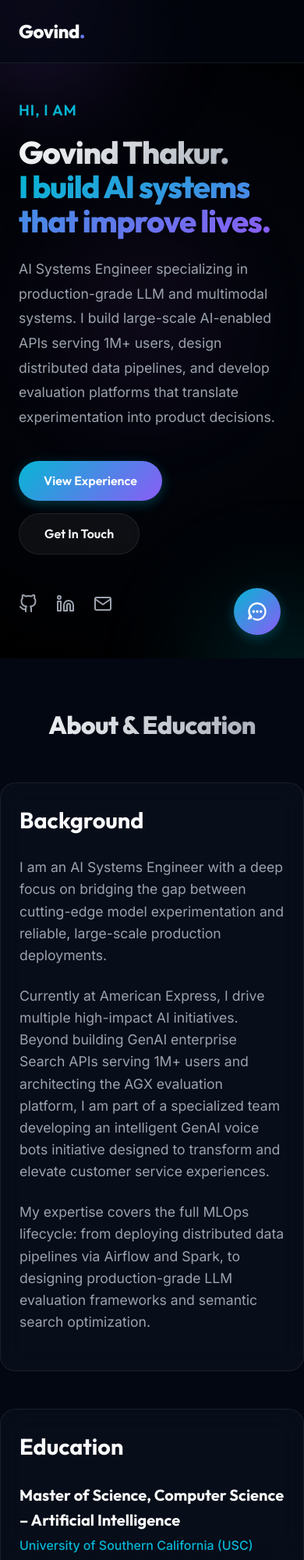
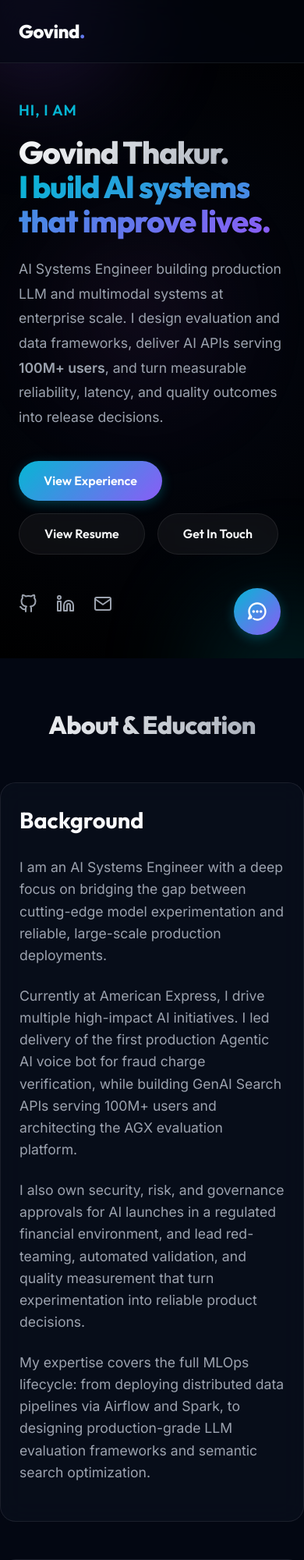
Before and after one commit to GThakur26/govind-thakur.github.io, a plain HTML site: page index.html in a window 390 px wide. Shown: the top 2000 px of the page at 78% size. Drawn offline with Linux system fonts and the light colour scheme.

Commit message:
feat: refresh portfolio from latest resume
Refresh portfolio content from the latest resume, including current American Express AI work, Agentic AI voice bot, governance, evaluation, and 100M+ user scale.

```diff
--- a/index.html
+++ b/index.html
@@ -883,12 +883,13 @@
                 <span class="gradient-accent">I build AI systems that improve lives.</span>
             </h1>
             <p class="hero-description">
-                AI Systems Engineer specializing in production-grade LLM and multimodal systems. I build large-scale
-                AI-enabled APIs serving 1M+ users, design distributed data pipelines, and develop evaluation platforms
-                that translate experimentation into product decisions.
+                AI Systems Engineer building production LLM and multimodal systems at enterprise scale. I design
+                evaluation and data frameworks, deliver AI APIs serving <strong>100M+ users</strong>, and turn measurable
+                reliability, latency, and quality outcomes into release decisions.
             </p>
             <div class="hero-buttons">
                 <a href="#experience" class="btn btn-primary">View Experience</a>
+                <a href="https://resume.govindthakur.com/resume.pdf" target="_blank" class="btn btn-secondary">View Resume</a>
                 <a href="mailto:govind.thakur11@gmail.com" class="btn btn-secondary">Get In Touch</a>
             </div>
 
@@ -929,10 +930,12 @@
                 <div class="about-text">
                     <p>I am an AI Systems Engineer with a deep focus on bridging the gap between cutting-edge model
                         experimentation and reliable, large-scale production deployments.</p>
-                    <p>Currently at American Express, I drive multiple high-impact AI initiatives. Beyond building GenAI
-                        enterprise Search APIs serving 1M+ users and architecting the AGX evaluation platform, I am part
-                        of a specialized team developing an intelligent GenAI voice bots initiative designed to
-                        transform and elevate customer service experiences.</p>
+                    <p>Currently at American Express, I drive multiple high-impact AI initiatives. I led delivery of the
+                        first production Agentic AI voice bot for fraud charge verification, while building GenAI Search
+                        APIs serving 100M+ users and architecting the AGX evaluation platform.</p>
+                    <p>I also own security, risk, and governance approvals for AI launches in a regulated financial
+                        environment, and lead red-teaming, automated validation, and quality measurement that turn
+                        experimentation into reliable product decisions.</p>
                     <p>My expertise covers the full MLOps lifecycle: from deploying distributed data pipelines via
                         Airflow and Spark, to designing production-grade LLM evaluation frameworks and semantic search
                         optimization.</p>
@@ -964,12 +967,14 @@
             <div class="glass-card skill-group reveal">
                 <h3>Core Competencies</h3>
                 <div class="skill-tags">
+                    <div class="skill-tag">Agentic AI</div>
                     <div class="skill-tag">AI Engineering</div>
                     <div class="skill-tag">ML Systems</div>
                     <div class="skill-tag">LLMs</div>
                     <div class="skill-tag">Semantic Search</div>
                     <div class="skill-tag">Generative AI</div>
                     <div class="skill-tag">RAG</div>
+                    <div class="skill-tag">Evaluation</div>
                     <div class="skill-tag">Deep Learning</div>
                 </div>
             </div>
@@ -988,6 +993,7 @@
                     <div class="skill-tag">PyTorch</div>
                     <div class="skill-tag">Docker</div>
                     <div class="skill-tag">AWS (SageMaker, EC2, S3)</div>
+                    <div class="skill-tag">Airflow</div>
                 </div>
             </div>
 
@@ -1023,14 +1029,19 @@
                     </div>
                     <ul class="exp-bullets">
                         <li>Designed and maintained production Search APIs (Python, Java) powering GenAI Search for
-                            <strong>1M+ monthly mobile users</strong>; optimized retrieval pipelines and parallelization
+                            <strong>100M+ users</strong>; optimized retrieval pipelines and parallelization
                             to reduce latency across releases.
                         </li>
+                        <li>Led delivery of American Express' first <strong>production Agentic AI voice bot</strong> for
+                            fraud charge verification, driving agent design, prompt strategy, and cross-functional
+                            execution.</li>
+                        <li>Owned <strong>security, risk, and governance approvals</strong> including threat modeling,
+                            model risk, and SaaS compliance, unblocking launch in a regulated financial environment.</li>
                         <li>Led end-to-end development of <strong>AGX</strong>, a full-stack (React + Python) internal
                             search evaluation platform enabling engineers to simulate production behavior, analyze
                             quality metrics, and detect regressions prior to release.</li>
                         <li>Defined and operationalized search quality metrics (NDCG@k, precision/recall, containment,
-                            latency) across 1M+ monthly user traffic to guide production release decisions.</li>
+                            latency) across 100M+ users to guide production release decisions.</li>
                         <li>Led LLM-based experimentation initiatives (RAG, ranking refinement, containment
                             optimization), delivering AGX-powered executive demos that translated large-scale metric
                             analysis into product and governance decisions.</li>
@@ -1039,6 +1050,8 @@
                             <strong>reducing regression defects by 35%</strong> and removing significant manual QA
                             effort.
                         </li>
+                        <li>Led LLM red-teaming and translated experimentation into executive and product decisions
+                            using NDCG@k, precision/recall, containment, and latency metrics.</li>
                     </ul>
                 </div>
             </div>
@@ -1204,7 +1217,7 @@
     <!-- Footer -->
     <footer>
         <div class="container pb-10">
-            <p>&copy; 2025 Govind Thakur. Designed & Built with precision.</p>
+            <p>&copy; 2026 Govind Thakur. Designed & Built with precision.</p>
         </div>
     </footer>
 
```
